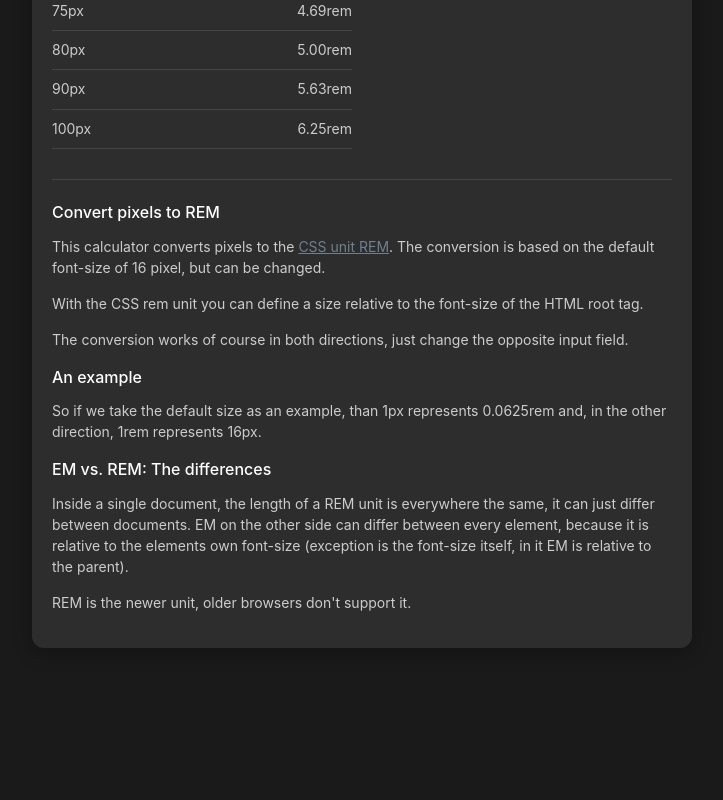
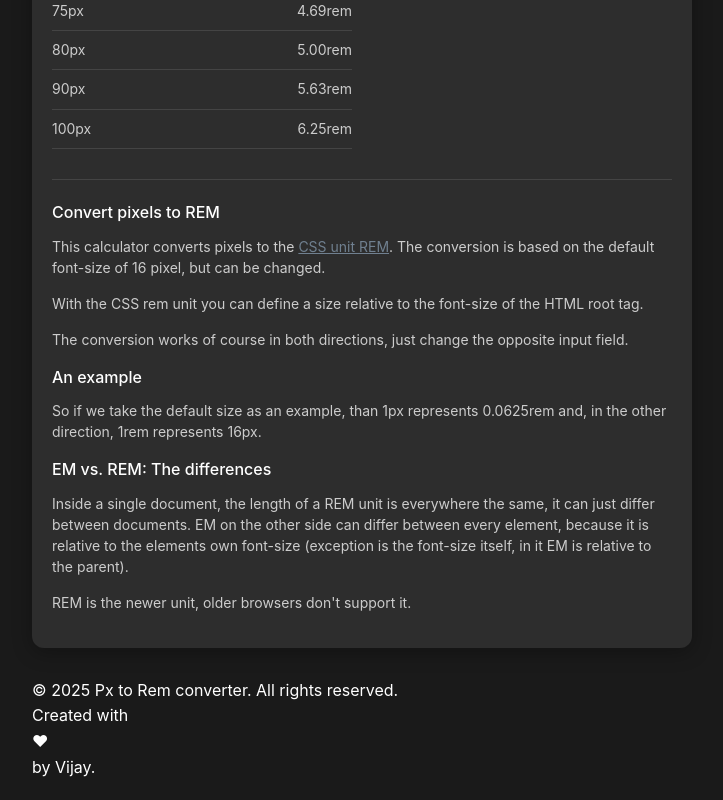
Before and after one commit to vijay2898AD/PX-to-REM-converter, a React (Vite) app: page / in a window 1280 px wide. Shown: the part 1680-2480 px from the top of the page, without its empty margins (278-1001 px from the left). Before the commit the page ends 2378 px from the top, so only its background shows below. Built offline with nearby package versions, Linux system fonts and the light colour scheme.

Commit message:
added a footer

```diff
--- a/src/PxToRemConverter.jsx
+++ b/src/PxToRemConverter.jsx
@@ -177,6 +177,10 @@ const handleSwap = () => {
           <p>REM is the newer unit, older browsers don't support it.</p>
         </div>
       </div>
+      <footer className="footer">
+        <p>© 2025 Px to Rem converter. All rights reserved.</p>
+        <p>Created with <p>&#10084;</p> by Vijay.</p>
+      </footer>
     </div>
   );
 }
```
